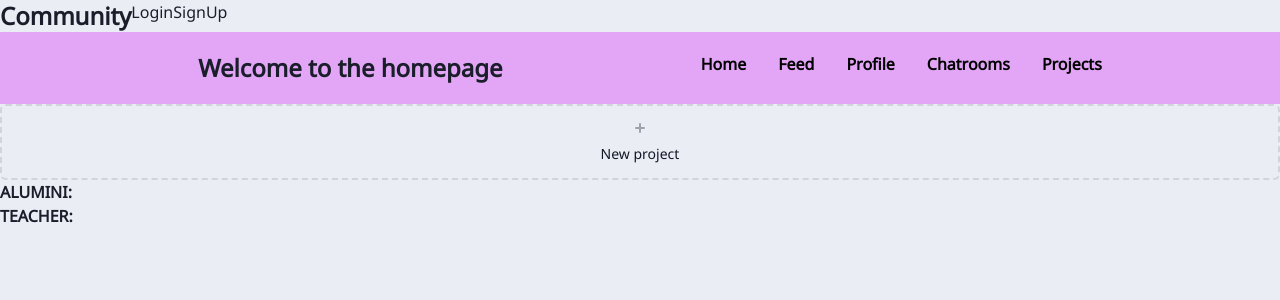
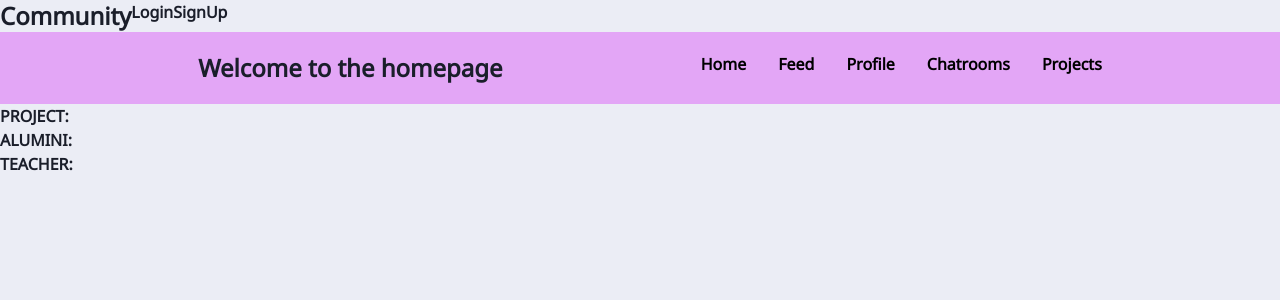
Before and after one commit to Nikhil-Abraham/Community-BMSCE, a Next.js app in the folder c2/: page /home in a window 1280 px wide. Shown: the top 300 px of the page. Built offline with nearby package versions, Linux system fonts and the light colour scheme.

Commit message:
Update home.js

```diff
--- a/c2/pages/home.js
+++ b/c2/pages/home.js
@@ -28,16 +28,7 @@ export default function Home() {
                 </div>
             </nav>
             </div>
-            <div>
-            <li class="flex space-y-4">
-      <a href="/new" class="hover:border-black-500 hover:border-solid hover:bg-pink hover:text-black-500 group w-full flex flex-col items-center justify-center rounded-md border-2 border-dashed border-gray-300 text-sm leading-6 text-gray-900 font-medium py-3 space-x-4">
-        <svg class="group-hover:text-black-500 mb-1 text-gray-400 space-x-4" width="20" height="20" fill="currentColor" aria-hidden="true">
-          <path d="M10 5a1 1 0 0 1 1 1v3h3a1 1 0 1 1 0 2h-3v3a1 1 0 1 1-2 0v-3H6a1 1 0 1 1 0-2h3V6a1 1 0 0 1 1-1Z" />
-        </svg>
-        New project
-      </a>
-    </li>
-    </div>
+            <div>PROJECT:</div>
     <div>ALUMINI:</div>
       <div>TEACHER:</div>
         </div>
```
